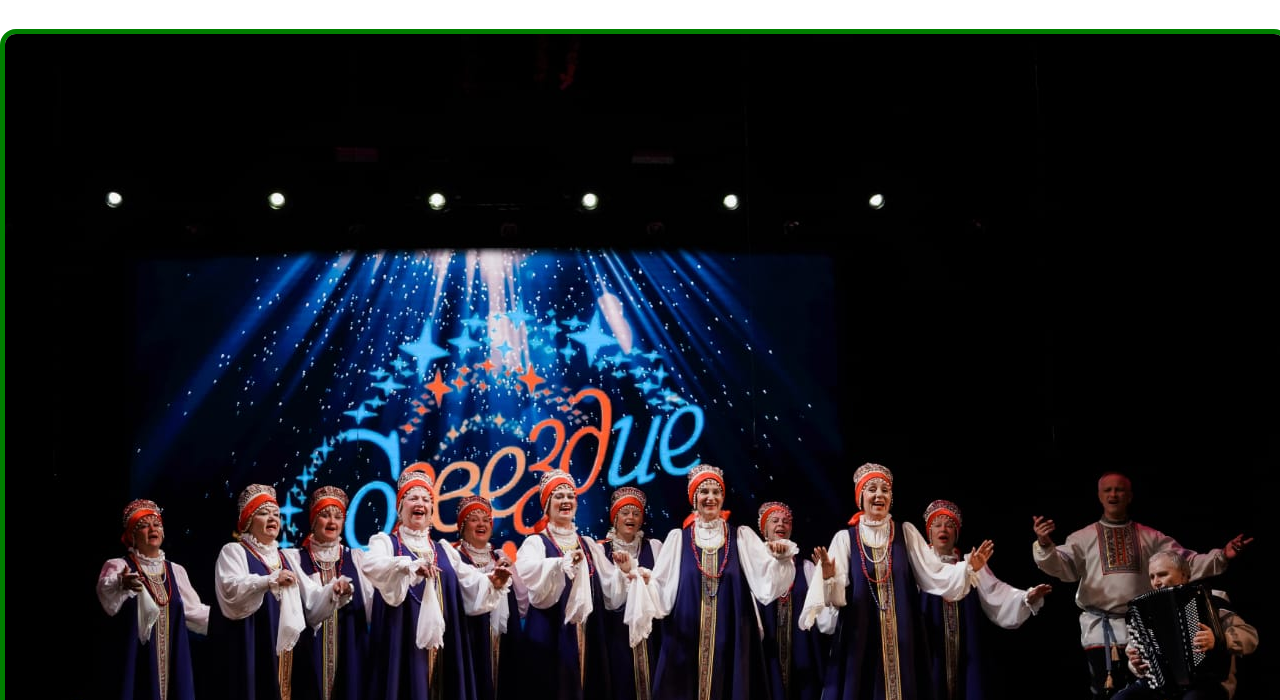
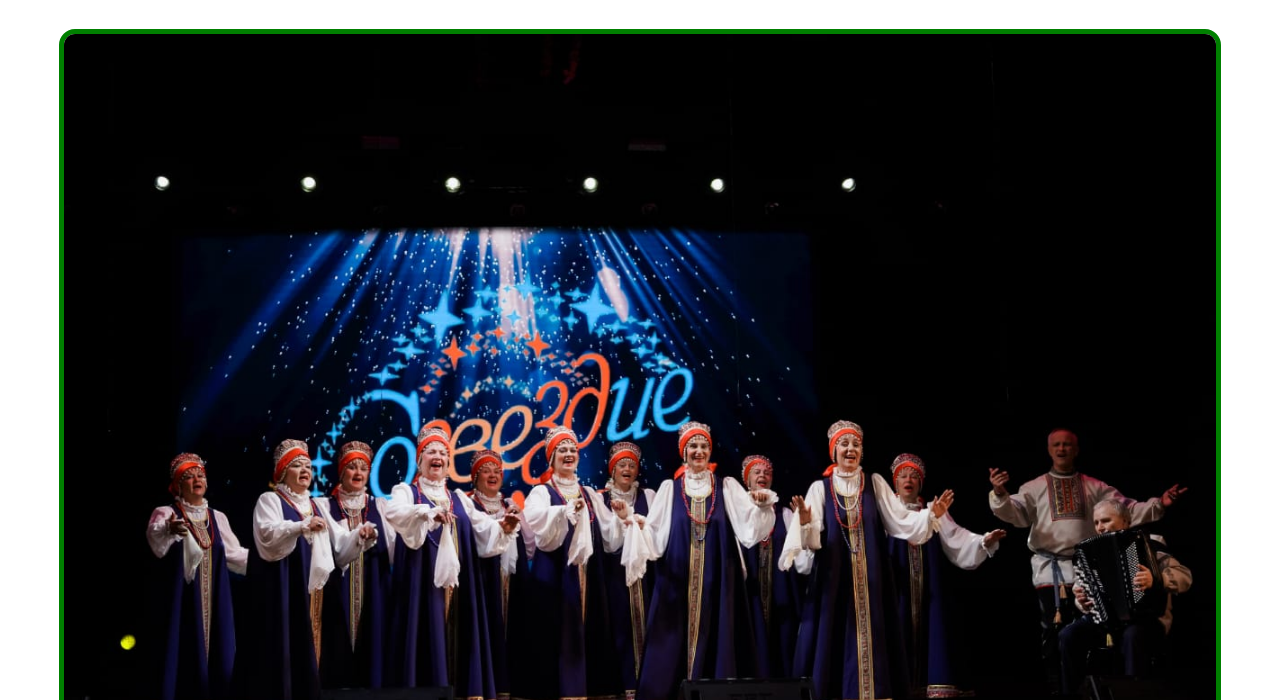
Before and after one commit to Dmitry-ekb/Kashiskaya_zvonnitsa, a plain HTML site: page index.html in a window 1280 px wide. Shown: the part 100-800 px from the top of the page. Drawn offline with Linux system fonts and the light colour scheme.

Commit message:
Update style.css

```diff
--- a/style.css
+++ b/style.css
@@ -9,7 +9,7 @@ h1 {
 }
 img {
     display: block;
-    max-width: 100%;
+    max-width: 90vw;
     max-height: auto;
     margin: 0 auto;
     border-radius: 16px;
```
